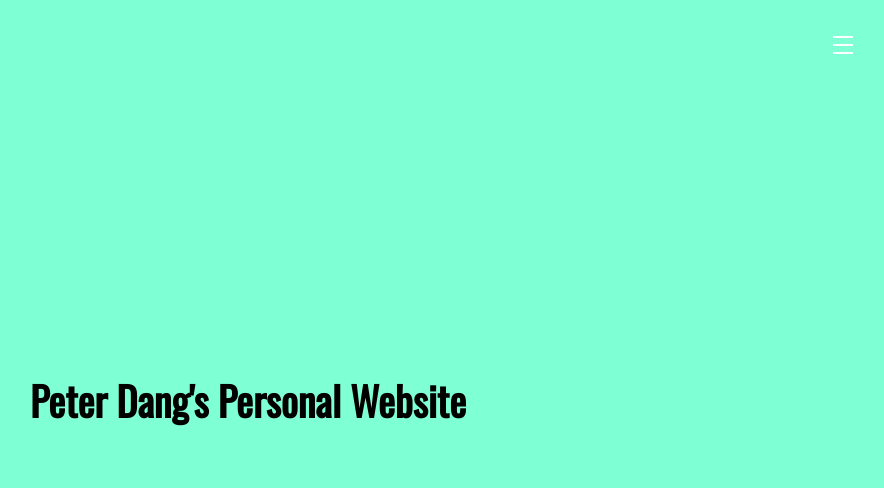
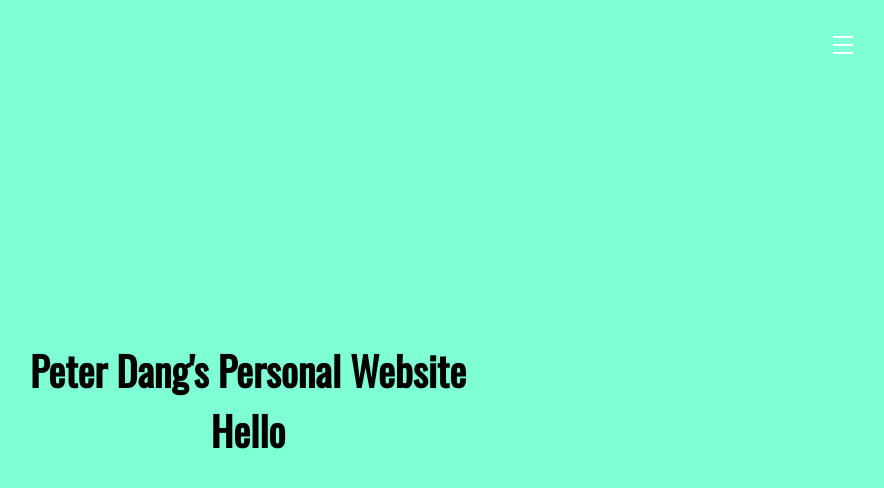
Before and after one commit to PstormQT/PstormQT.github.io, a plain HTML site: page index.html in a window 1280 px wide. Shown: the whole page, without its empty margins (392-1276 px from the left). Drawn offline with nearby package versions, Linux system fonts and the light colour scheme.

Commit message:
Commit testing

```diff
--- a/index.html
+++ b/index.html
@@ -31,7 +31,7 @@
 </ul>
 </div>
 <div class="content">
-  <div class="title">Peter Dang's Personal Website</div>
+  <div class="title">Peter Dang's Personal Website<br> Hello</div>
 </body>
 <body style="background-color:aquamarine;"></body>
 
```
Also changed, not shown: 1 other file.
